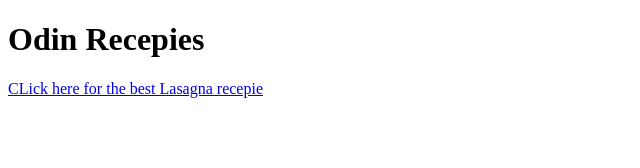
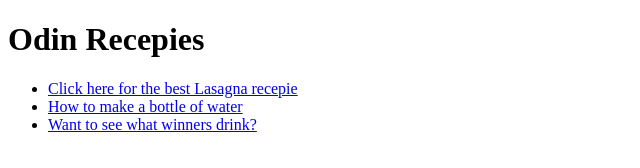
Before and after one commit to Aranog-blip/odin-recepies, a plain HTML site: page index.html in a window 1280 px wide. Shown: the whole page, without its empty margins (0-640 px from the left). Drawn offline with Linux system fonts and the light colour scheme.

Commit message:
This is done!!!

```diff
--- a/index.html
+++ b/index.html
@@ -11,7 +11,11 @@
     <body>
 
         <h1>Odin Recepies</h1>
-        <a href="./recepies/lasagna.html">CLick here for the best Lasagna recepie</a>
+        <ul>
+        <li><a href="./recepies/lasagna.html">Click here for the best Lasagna recepie</a></li>
+        <li><a href="./recepies/boiled-water.html">How to make a bottle of water</a>
+        <li><a href="./recepies/coffee.html">Want to see what winners drink?</a></li>
+        </ul>
 
     </body>
 
```
Also changed, not shown: recepies/Latte-Art-066.webp (added), recepies/boiled water.webp (added).
